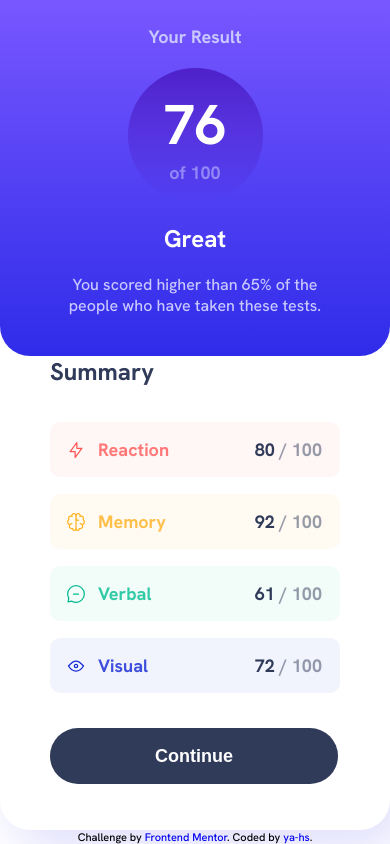
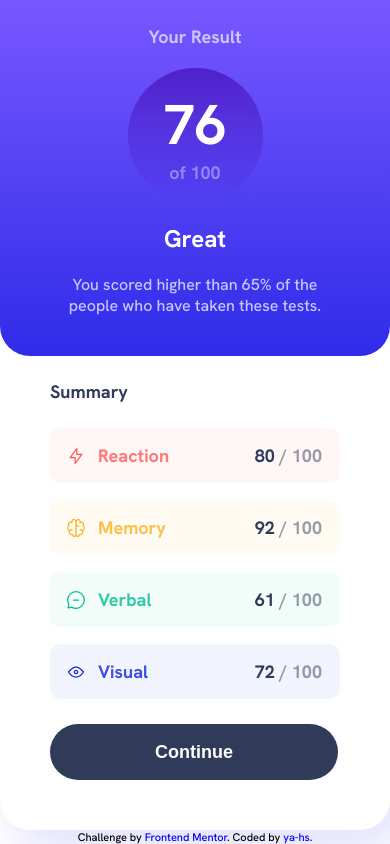
Before and after one commit to ya-hs/Results-Summary-Component, a plain HTML site: page index.html in a window 390 px wide. Drawn offline with Linux system fonts and the light colour scheme.

Commit message:
updated styles.css

```diff
--- a/styles.css
+++ b/styles.css
@@ -267,6 +267,7 @@ span .slash-hun {
         border-top-right-radius: 0;
         border-top-left-radius: 0;
         height: 356px;
+        width: 100vw;
     }
 
     #result {
@@ -296,4 +297,14 @@ span .slash-hun {
     #combined-number {
         font-size: 56px;
     }
+
+    #right-panel {
+        margin-top: 24px;
+        height: 400px;
+        width: 100vw;
+    }
+
+    #summary-heading {
+        font-size: 18px;
+    }
 }
```
